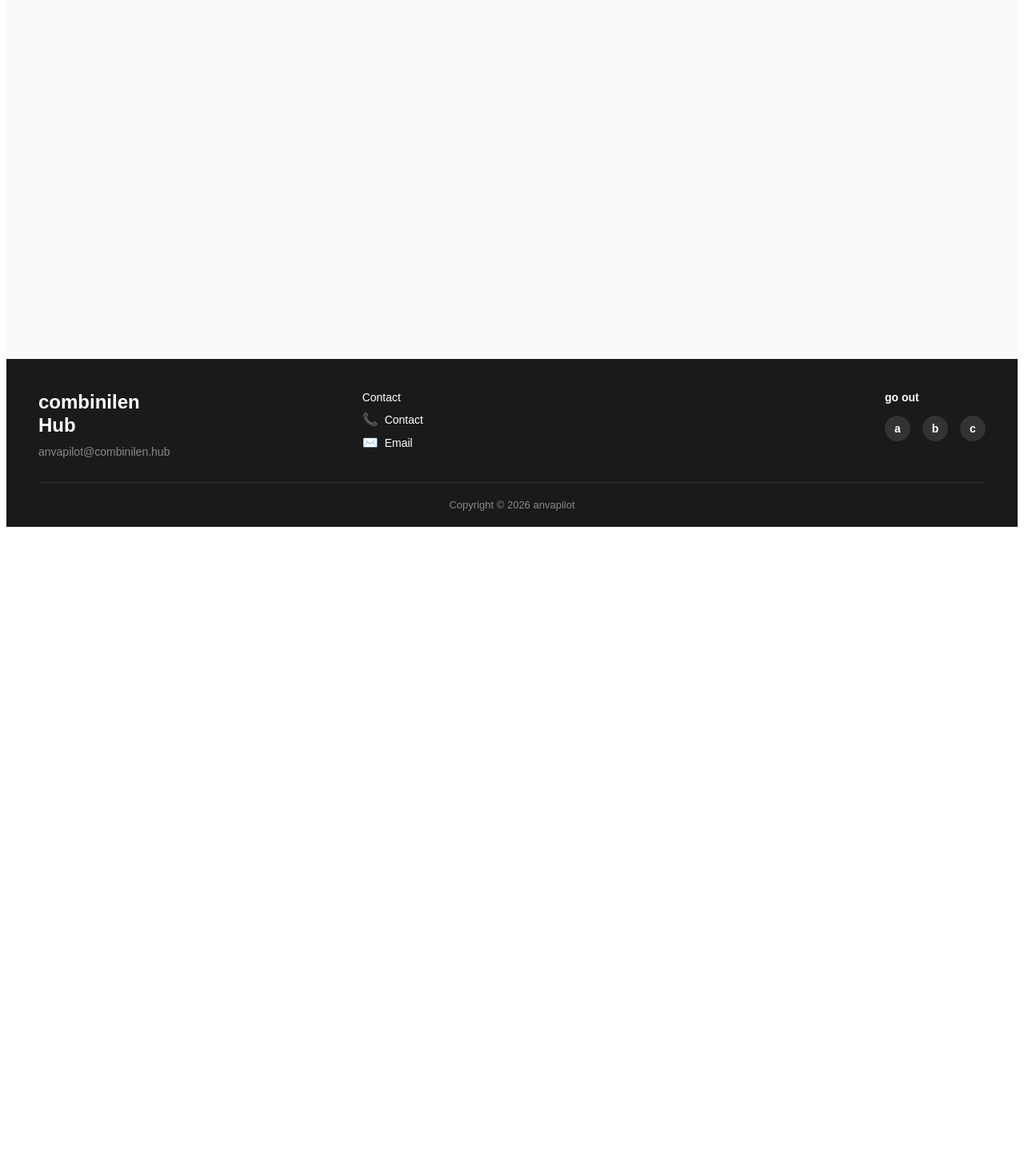
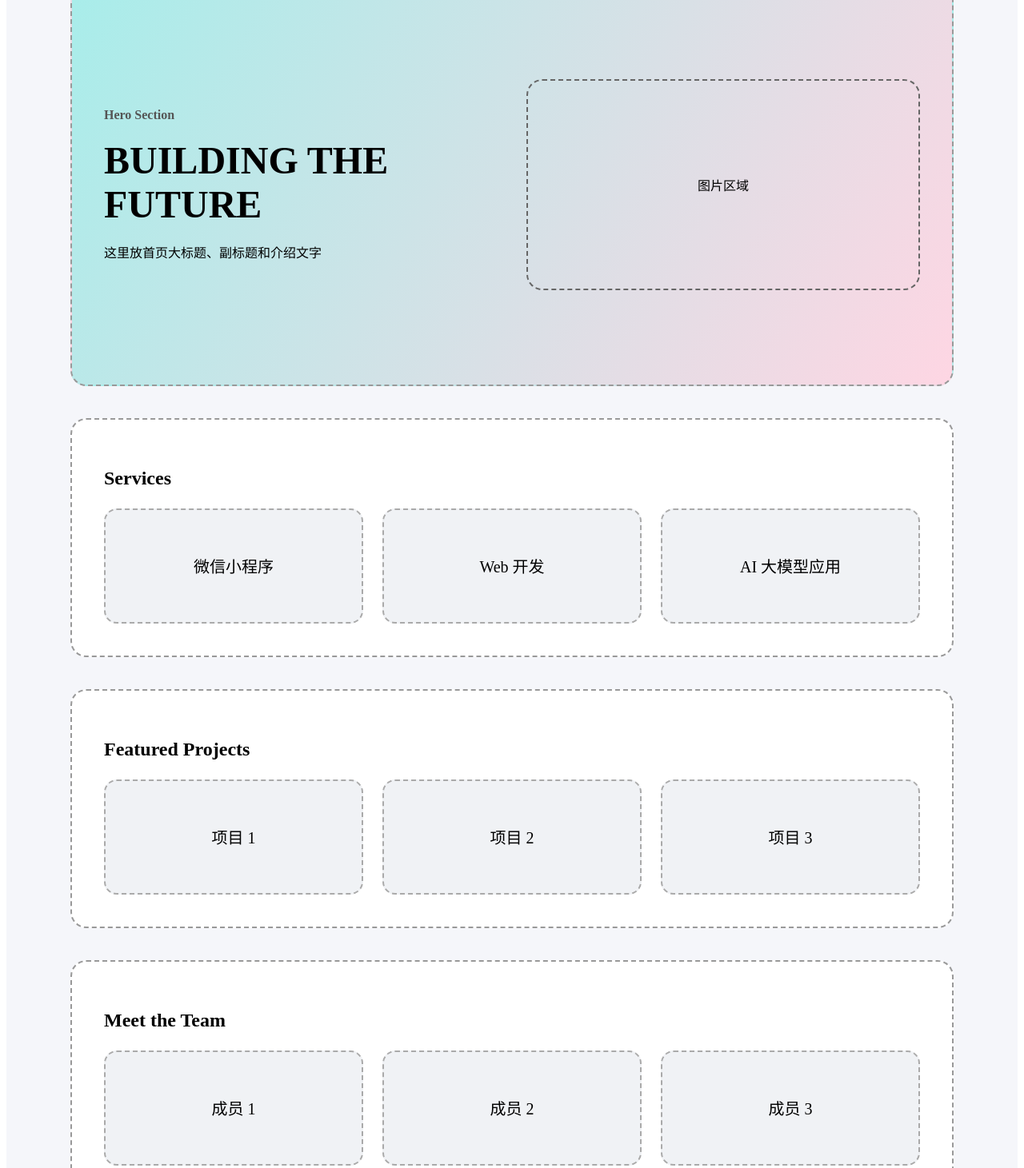
Before and after one commit to hyz2061/Company-Profile, a Vue app: page / in a window 1280 px wide. Shown: the part 149-1610 px from the top of the page at 80% size. Before the commit the page ends 816 px from the top, so only its background shows below. Built offline with nearby package versions, Linux system fonts and the light colour scheme.

Commit message:
主页面框架搭建模版

```diff
--- a/src/views/HomePage.vue
+++ b/src/views/HomePage.vue
@@ -1,6 +1,118 @@
 <template>
+  <main class="home-page">
+    <!-- 首页主视觉 -->
+    <section class="hero section-box">
+      <div class="hero-text">
+        <p class="tag">Hero Section</p>
+        <h1>BUILDING THE FUTURE</h1>
+        <p>这里放首页大标题、副标题和介绍文字</p>
+      </div>
 
+      <div class="hero-image">
+        图片区域
+      </div>
+    </section>
+
+    <!-- 服务模块 -->
+    <section class="services section-box">
+      <h2>Services</h2>
+
+      <div class="card-list">
+        <div class="card">微信小程序</div>
+        <div class="card">Web 开发</div>
+        <div class="card">AI 大模型应用</div>
+      </div>
+    </section>
+
+    <!-- 项目展示模块 -->
+    <section class="projects section-box">
+      <h2>Featured Projects</h2>
+
+      <div class="card-list">
+        <div class="card">项目 1</div>
+        <div class="card">项目 2</div>
+        <div class="card">项目 3</div>
+      </div>
+    </section>
+
+    <!-- 团队模块 -->
+    <section class="team section-box">
+      <h2>Meet the Team</h2>
+
+      <div class="card-list">
+        <div class="card">成员 1</div>
+        <div class="card">成员 2</div>
+        <div class="card">成员 3</div>
+      </div>
+    </section>
+  </main>
 </template>
 
-<script setup>
-</script>
+<style scoped>
+.home-page {
+  width: 100%;
+  min-height: 100vh;
+  background: #f5f6fa;
+  padding: 40px 80px;
+  box-sizing: border-box;
+}
+
+.section-box {
+  margin-bottom: 40px;
+  padding: 40px;
+  border: 2px dashed #999;
+  border-radius: 20px;
+  background: white;
+}
+
+.hero {
+  min-height: 420px;
+  display: flex;
+  align-items: center;
+  justify-content: space-between;
+  gap: 40px;
+  background: linear-gradient(120deg, #a8edea, #fed6e3);
+}
+
+.hero-text {
+  flex: 1;
+}
+
+.hero-text h1 {
+  font-size: 48px;
+  margin: 20px 0;
+}
+
+.hero-image {
+  flex: 1;
+  height: 260px;
+  border: 2px dashed #666;
+  border-radius: 20px;
+  display: flex;
+  align-items: center;
+  justify-content: center;
+}
+
+.tag {
+  font-weight: bold;
+  color: #555;
+}
+
+.card-list {
+  display: flex;
+  gap: 24px;
+  margin-top: 24px;
+}
+
+.card {
+  flex: 1;
+  height: 140px;
+  border: 2px dashed #aaa;
+  border-radius: 16px;
+  background: #f0f2f5;
+  display: flex;
+  align-items: center;
+  justify-content: center;
+  font-size: 20px;
+}
+</style>
```
